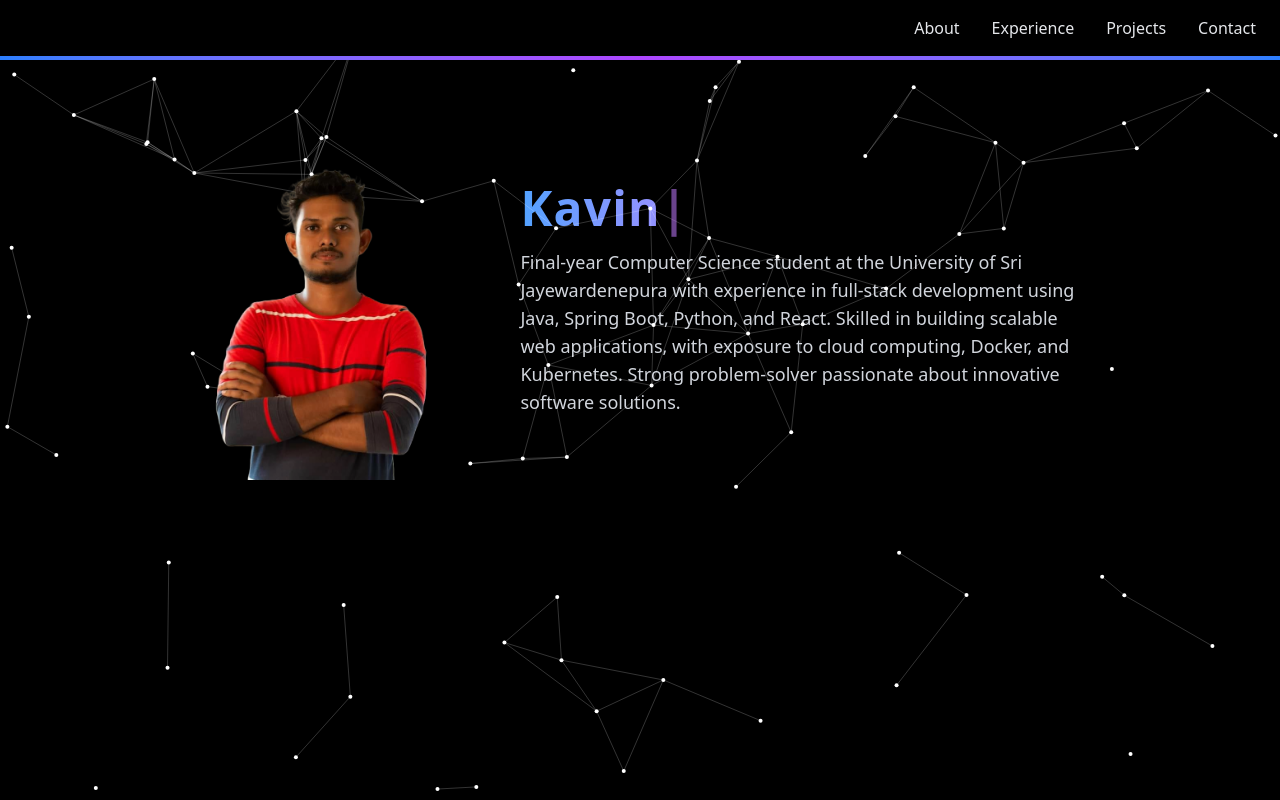
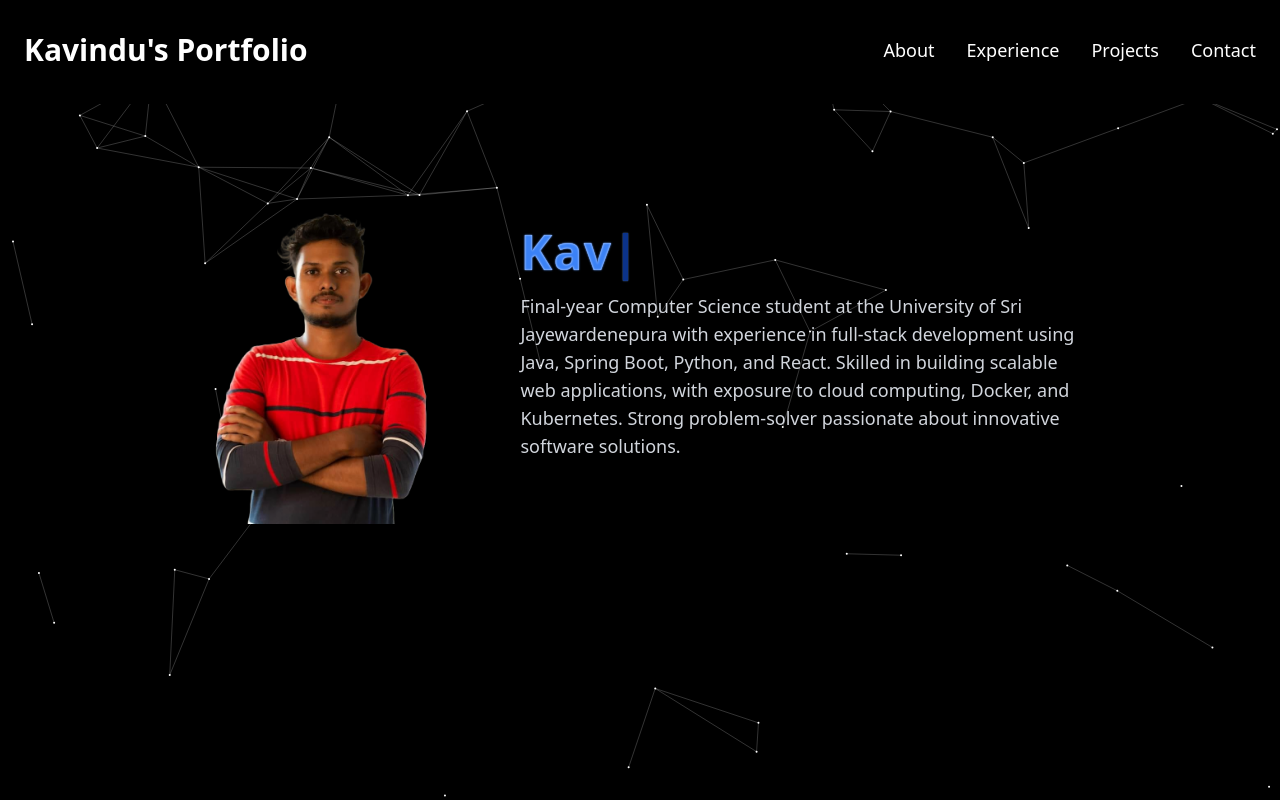
Before and after one commit to kavinduhcolombage/portfolio, a React (Vite) app: page / in a window 1280 px wide. Built offline with nearby package versions, Linux system fonts and the light colour scheme.

Commit message:
refactor Navbar and StarNetworkBackground components; adjust AboutMe typing speed and styling

```diff
--- a/src/Components/Navbar.tsx
+++ b/src/Components/Navbar.tsx
@@ -1,29 +1,29 @@
 const Navbar = () => {
   return (
     <nav className="bg-black border-b-4 border-transparent relative">
-      <div className="absolute left-0 right-0 top-full h-1 bg-gradient-to-r from-blue-500 via-purple-500 to-blue-500"></div>
-      <div className="container mx-auto flex items-center justify-between py-4 px-6">
-        <h1 className="text-3xl font-bold text-transparent bg-clip-text bg-gradient-to-r from-blue-400 via-purple-400 to-blue-400 tracking-wide">
-
+      <div className="absolute left-0 right-0 top-full h-1"></div>
+      <div className="container mx-auto flex items-center justify-between py-8 px-6">
+        <h1 className="text-3xl font-bold text-white bg-clip-text">
+          Kavindu's Portfolio
         </h1>
-        <ul className="flex space-x-8">
+        <ul className="flex space-x-8 text-lg text-white">
           <li>
-            <a href="#about" className="text-gray-200 hover:text-purple-400 transition font-medium">
+            <a href="#about" className="hover:text-purple-400 transition font-medium">
               About
             </a>
           </li>
           <li>
-            <a href="#experience" className="text-gray-200 hover:text-blue-400 transition font-medium">
+            <a href="#experience" className="hover:text-blue-400 transition font-medium">
               Experience
             </a>
           </li>
           <li>
-            <a href="#projects" className="text-gray-200 hover:text-purple-400 transition font-medium">
+            <a href="#projects" className="hover:text-purple-400 transition font-medium">
               Projects
             </a>
           </li>
           <li>
-            <a href="#contact" className="text-gray-200 hover:text-blue-400 transition font-medium">
+            <a href="#contact" className="hover:text-blue-400 transition font-medium">
               Contact
             </a>
           </li>
--- a/src/Components/StarNetworkBackground.tsx
+++ b/src/Components/StarNetworkBackground.tsx
@@ -1,7 +1,7 @@
 import React, { useRef, useEffect } from "react";
 
-const STAR_COUNT = 80;
-const STAR_SIZE = 2;
+const STAR_COUNT = 60;
+const STAR_SIZE = 1;
 const STAR_COLOR = "#fff";
 const LINE_COLOR = "rgba(255,255,255,0.2)";
 const LINE_DISTANCE = 120;
@@ -14,6 +14,7 @@ const StarNetworkBackground: React.FC = () => {
   const canvasRef = useRef<HTMLCanvasElement>(null);
   const stars = useRef<{ x: number; y: number; vx: number; vy: number }[]>([]);
   const animationRef = useRef<number>(0);
+  const cursor = useRef<{ x: number; y: number } | null>(null);
 
   useEffect(() => {
     const canvas = canvasRef.current;
@@ -30,8 +31,8 @@ const StarNetworkBackground: React.FC = () => {
     stars.current = Array.from({ length: STAR_COUNT }, () => ({
       x: randomBetween(0, width),
       y: randomBetween(0, height),
-      vx: randomBetween(-0.3, 0.3),
-      vy: randomBetween(-0.3, 0.3),
+      vx: randomBetween(-0.1, 0.1),
+      vy: randomBetween(-0.1, 0.1),
     }));
 
     function animate() {
@@ -73,6 +74,26 @@ const StarNetworkBackground: React.FC = () => {
         }
       }
 
+      // Draw cursor star and connect to nearby stars
+      if (cursor.current) {
+        ctx.beginPath();
+        ctx.arc(cursor.current.x, cursor.current.y, STAR_SIZE + 1, 0, Math.PI * 2);
+        ctx.fillStyle = "#fff";
+        ctx.fill();
+
+        for (const star of stars.current) {
+          const dist = Math.hypot(cursor.current.x - star.x, cursor.current.y - star.y);
+          if (dist < LINE_DISTANCE) {
+            ctx.beginPath();
+            ctx.moveTo(cursor.current.x, cursor.current.y);
+            ctx.lineTo(star.x, star.y);
+            ctx.strokeStyle = "rgba(255,255,255,0.5)";
+            ctx.lineWidth = 1;
+            ctx.stroke();
+          }
+        }
+      }
+
       animationRef.current = requestAnimationFrame(animate);
     }
 
@@ -87,8 +108,22 @@ const StarNetworkBackground: React.FC = () => {
     };
     window.addEventListener("resize", handleResize);
 
+    // Handle mouse move
+    const handleMouseMove = (e: MouseEvent) => {
+      cursor.current = { x: e.clientX, y: e.clientY };
+    };
+    window.addEventListener("mousemove", handleMouseMove);
+
+    // Handle mouse leave
+    const handleMouseLeave = () => {
+      cursor.current = null;
+    };
+    window.addEventListener("mouseleave", handleMouseLeave);
+
     return () => {
       window.removeEventListener("resize", handleResize);
+      window.removeEventListener("mousemove", handleMouseMove);
+      window.removeEventListener("mouseleave", handleMouseLeave);
       if (animationRef.current) cancelAnimationFrame(animationRef.current);
     };
   }, []);
--- a/src/Content/Portfolio.tsx
+++ b/src/Content/Portfolio.tsx
@@ -1,4 +1,3 @@
-import CustomCursor from "../Components/CustomCursor";
 import Navbar from "../Components/Navbar";
 import StarNetworkBackground from "../Components/StarNetworkBackground";
 import AboutMe from "../Sections/AboutMe";
--- a/src/Sections/AboutMe.tsx
+++ b/src/Sections/AboutMe.tsx
@@ -12,7 +12,7 @@ const AboutMe: React.FC = () => {
       setDisplayed(name.slice(0, i + 1));
       i++;
       if (i === name.length) clearInterval(timer);
-    }, 120);
+    }, 180);
     return () => clearInterval(timer);
   }, []);
 
@@ -24,9 +24,14 @@ const AboutMe: React.FC = () => {
         className="h-90 object-cover shadow-lg to-purple-500 mb-6 md:mb-0 md:mr-10 relative"
       />
       <div className="text-center md:text-left">
-        <h1 className="text-5xl font-extrabold text-transparent bg-clip-text bg-gradient-to-r from-blue-400 via-purple-400 to-blue-400 tracking-wide mb-4">
+        <h1
+          className="text-5xl font-extrabold text-transparent bg-clip-text bg-gradient-to-r from-blue-600 via-white-100 to-blue-400 tracking-wide mb-4"
+          style={{ textShadow: "0 0 2px #3b82f6, 0 0 1px #fff" }}
+        >
           {displayed}
-          <span className="animate-pulse text-purple-400">|</span>
+          {displayed.length < name.length && (
+            <span className="animate-pulse text-blue-600">|</span>
+          )}
         </h1>
         <p className="text-gray-300 text-lg max-w-xl">{summary}</p>
       </div>
```
